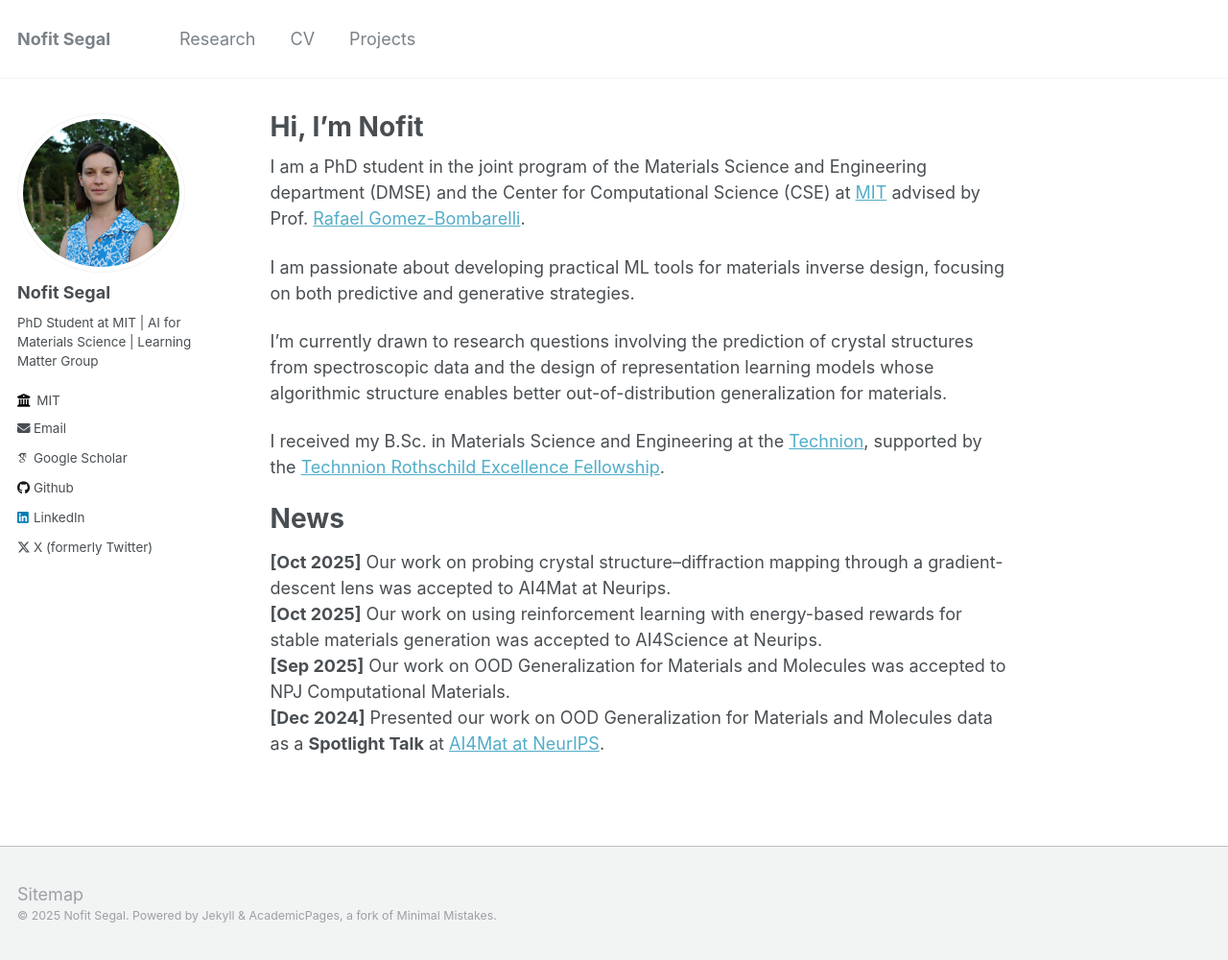
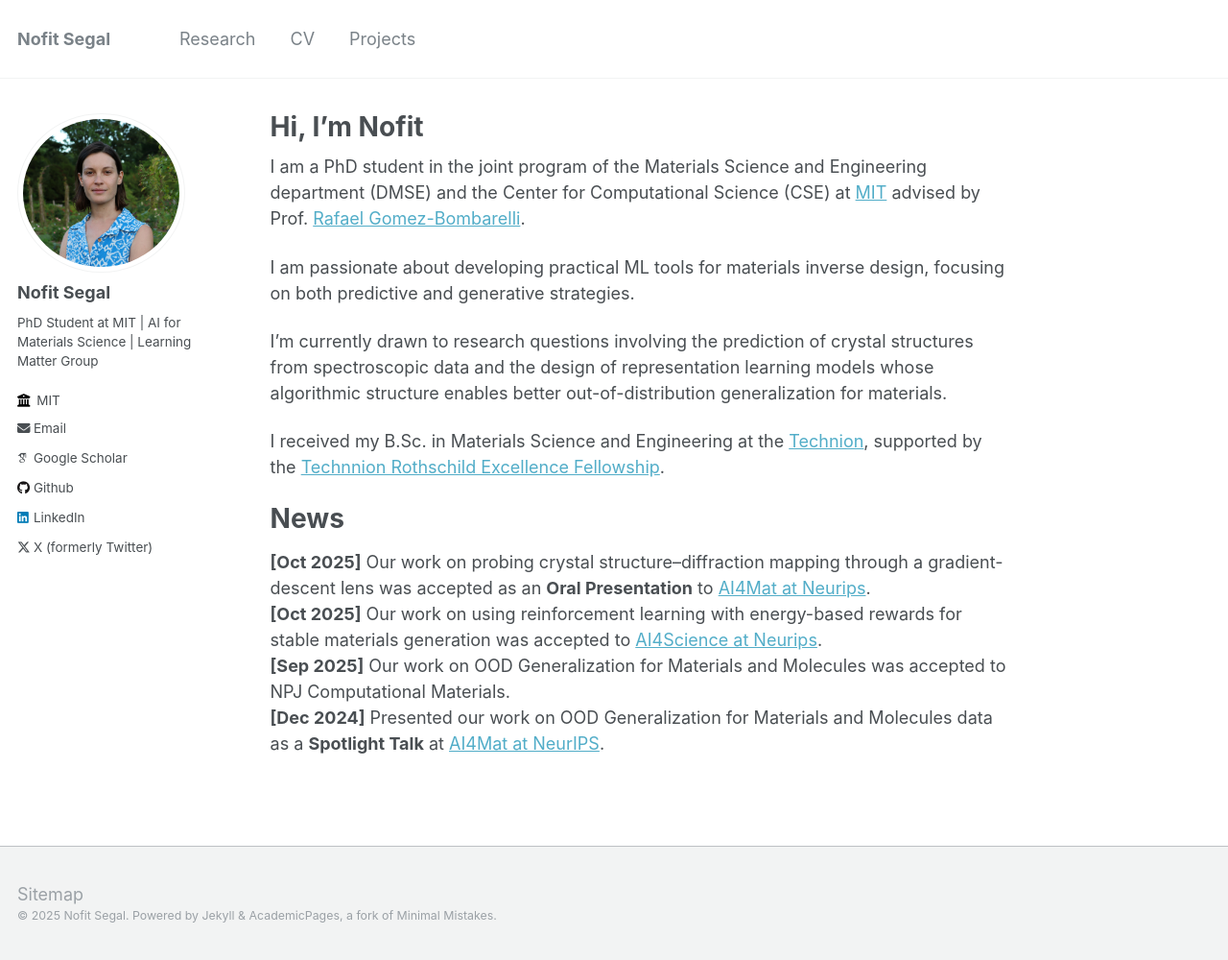
Before and after one commit to nofitsegal/nofitsegal.github.io, a Jekyll site: the page built from _pages/about.md, in a window 1280 px wide and 1000 px high. Shown: the whole window at 96% size. Built offline with Jekyll 4.4.1, drawn with Linux system fonts in a browser that asks for light colours; some web fonts are replaced.

Commit message:
spotlight

```diff
--- a/_pages/about.md
+++ b/_pages/about.md
@@ -18,7 +18,7 @@ I received my B.Sc. in Materials Science and Engineering at the [Technion](https
 
 News
 ======
-**[Oct 2025]** Our work on probing crystal structure–diffraction mapping through a gradient-descent lens was accepted to AI4Mat at Neurips.\
-**[Oct 2025]** Our work on using reinforcement learning with energy-based rewards for stable materials generation was accepted to AI4Science at Neurips.\
+**[Oct 2025]** Our work on probing crystal structure–diffraction mapping through a gradient-descent lens was accepted as an **Oral Presentation** to [AI4Mat at Neurips](https://sites.google.com/view/ai4mat).\
+**[Oct 2025]** Our work on using reinforcement learning with energy-based rewards for stable materials generation was accepted to [AI4Science at Neurips](https://ai4sciencecommunity.github.io/).\
 **[Sep 2025]** Our work on OOD Generalization for Materials and Molecules was accepted to NPJ Computational Materials.\
 **[Dec 2024]** Presented our work on OOD Generalization for Materials and Molecules data as a **Spotlight Talk** at [AI4Mat at NeurIPS](https://sites.google.com/view/ai4mat).
```
Also changed, not shown: 1 other file.
